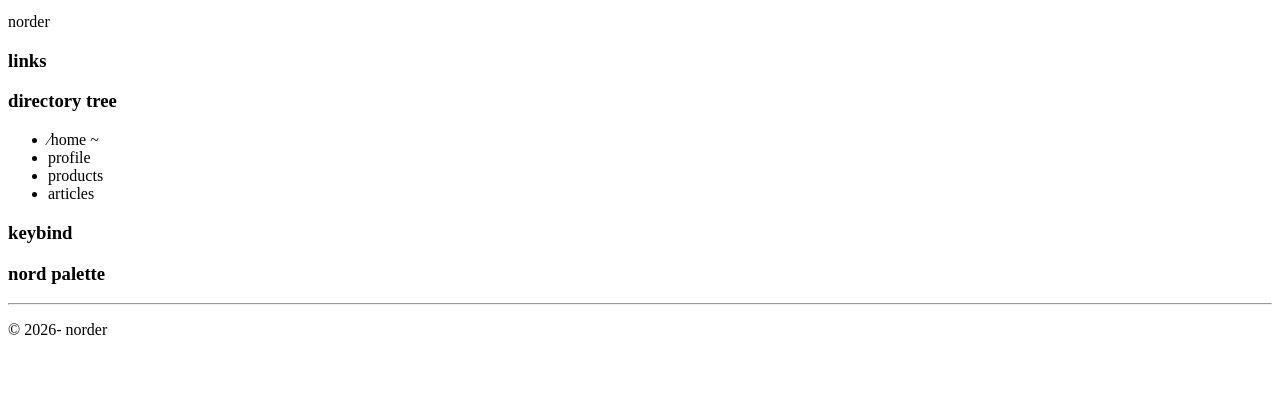
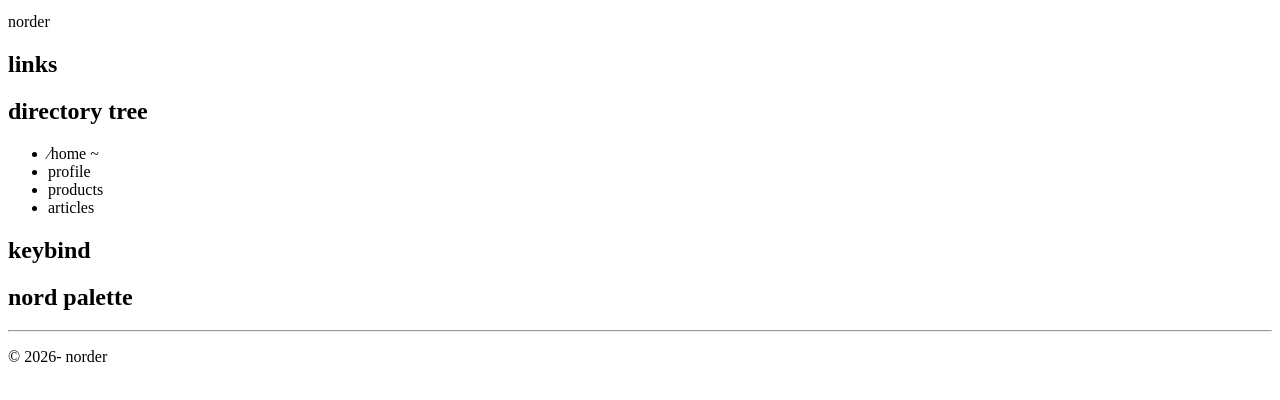
Before and after one commit to norder-lab/norder-lab.github.io, a plain HTML site: page common.html in a window 1280 px wide. Shown: the part 92-492 px from the top of the page. Drawn offline with Linux system fonts and the light colour scheme.

Commit message:
style: common.htmlのcarのタイトルをh2に変更しました

```diff
--- a/common.html
+++ b/common.html
@@ -23,17 +23,14 @@
 
                 <!-- Qiita / GitHub カード -->
                 <div class="side-card links-card">
-                    <h3>links</h3>
-                    <h3></h3>
-                    <div>
-                    </div>
-                    <div>
-                    </div>
+                    <h2>links</h2>
+                    <div> </div>
+                    <div> </div>
                 </div>
 
                 <!-- ディレクトリツリーカード -->
                 <nav class="side-card dir-tree-card">
-                    <h3>directory tree</h3>
+                    <h2>directory tree</h2>
                     <ul>
                         <li><a>&frasl;home ~</a></li>
                         <li><a>profile</a></li>
@@ -53,7 +50,7 @@
 
                 <!-- キーバインドカード -->
                 <div class="side-card keybinds-card">
-                    <h3>keybind</h3>
+                    <h2>keybind</h2>
                     <div class="keybind"></div>
                     <div class="keybind"></div>
                     <div class="keybind"></div>
@@ -61,7 +58,7 @@
 
                 <!-- パレットカード -->
                 <div class="side-card palette-card">
-                    <h3>nord palette</h3>
+                    <h2>nord palette</h2>
                     <div class="palette-grid">
                     </div>
                 </div>
```
